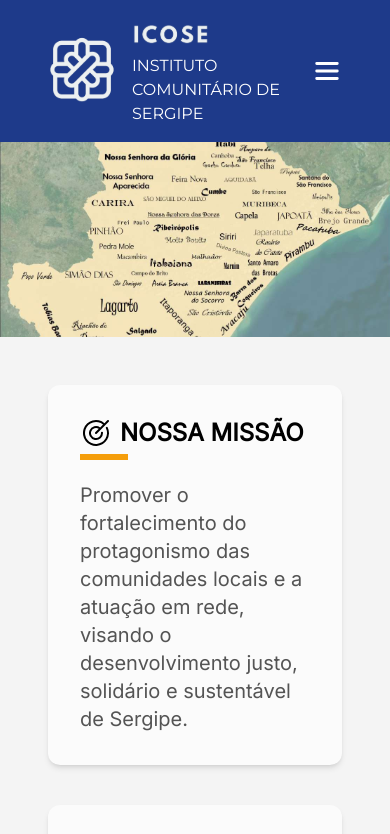
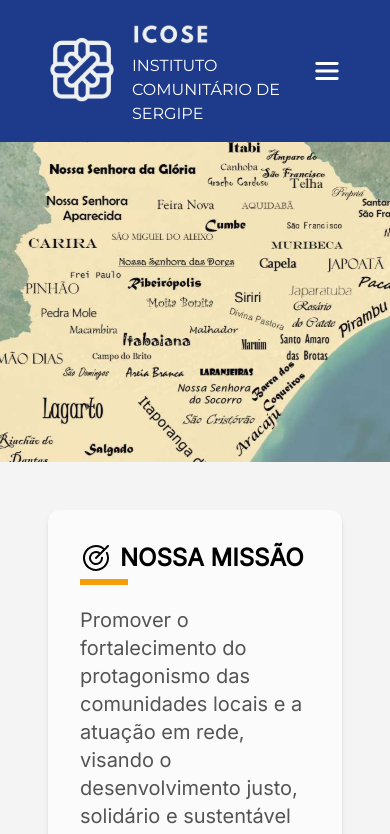
Before and after one commit to softeam-org/icose-web, a React (Vite) app: page / in a window 390 px wide. Shown: the top 834 px of the page. Built offline with nearby package versions, Linux system fonts and the light colour scheme.

Commit message:
Cria responsividade da imagem do mapa de Sergipe

```diff
--- a/src/Pages/Inicio.jsx
+++ b/src/Pages/Inicio.jsx
@@ -1,11 +1,16 @@
-import Card from "@/components/Inicio/Card"
 import { Target } from "@phosphor-icons/react";
 import { Heart } from "@phosphor-icons/react";
+import Card from "@/components/Inicio/Card"
+import map from "@/assets/map.svg"
 
 function Home() {
   return (
     <div className="flex-1 bg-background-section">
-      <div className="w-full h-0 pt-[50%] bg-map bg-no-repeat bg-cover bg-center xl:p-0 xl:h-[50rem]"></div>
+      <img
+        className="object-cover w-[640px] h-[320px] sm:w-[1024px] sm:h-[512px] lg:w-[1280px] lg:h-[640px] xl:w-full xl:h-[50rem]"
+        src={map}
+        alt="Mapa de Sergipe"
+      />
       <div className="mx-auto max-w-[110rem] px-12">
         <div className="flex gap-10 xl:gap-16 my-12 xl:my-28 flex-col min-[800px]:flex-row">
           <Card
```
